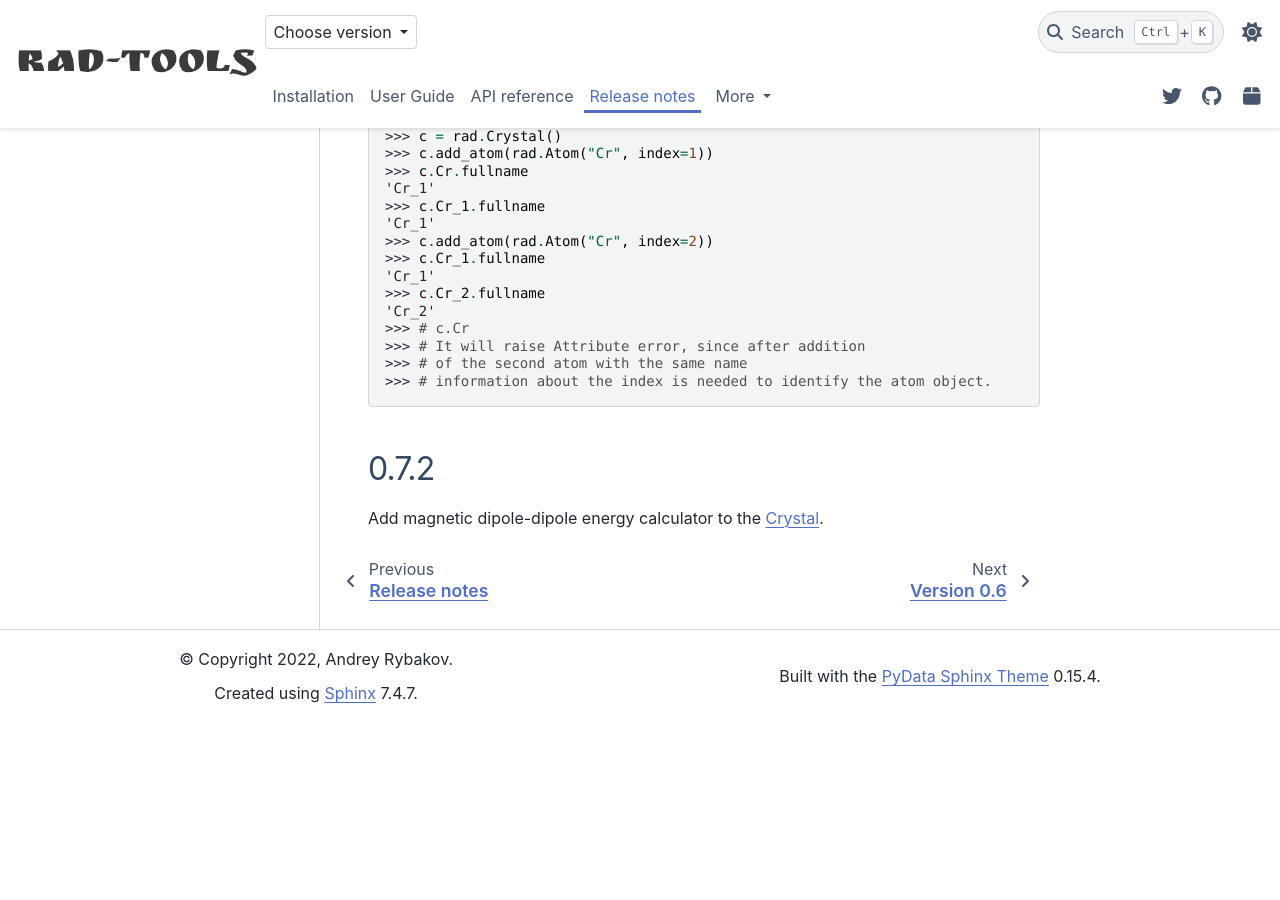
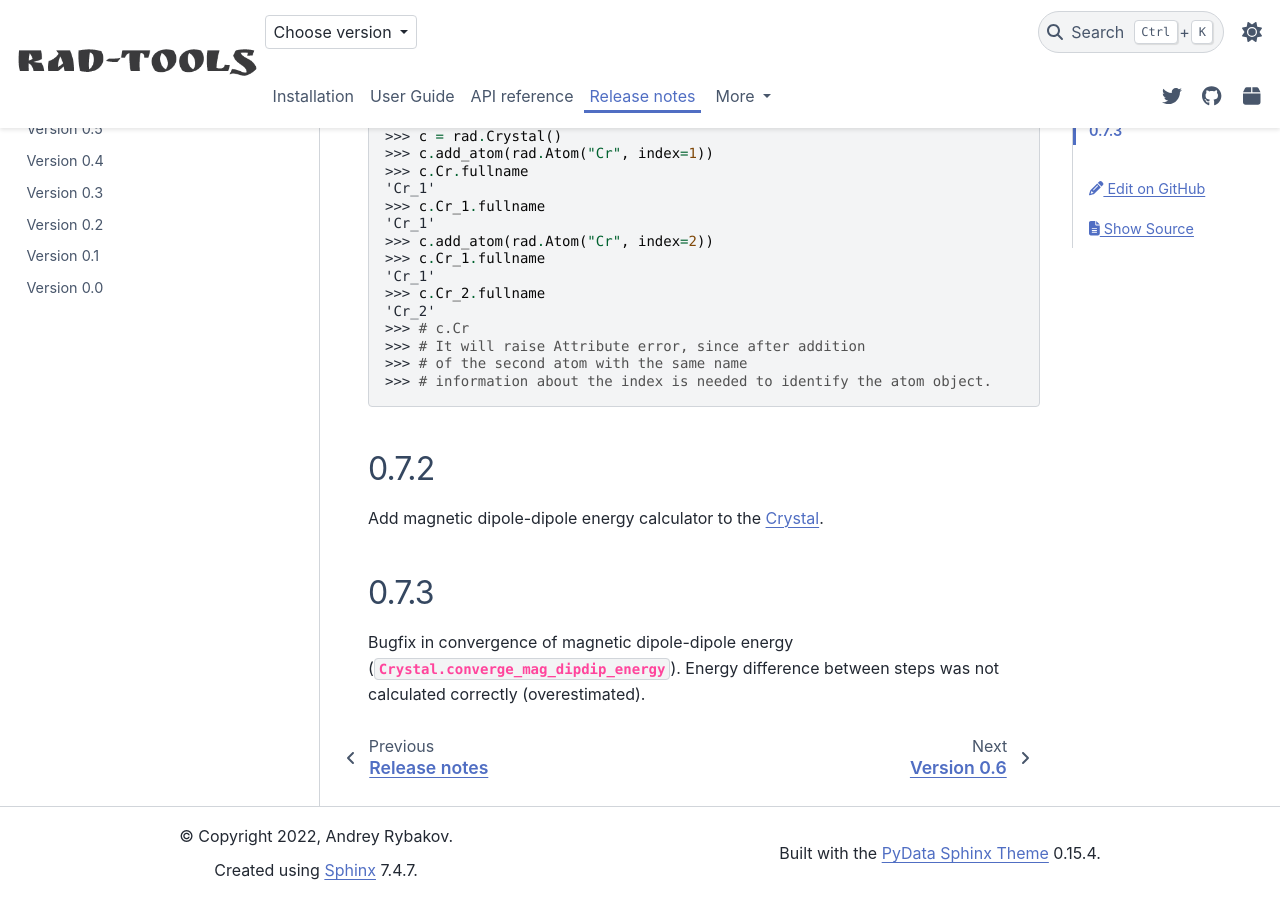
Before and after one commit to adrybakov/rad-tools, a Sphinx documentation site: the page built from docs/source/release-notes/0.7.rst, in a window 1280 px wide and 900 px high, scrolled down 1439 px. Built offline with Sphinx 7.4.7 and the PyData theme 0.15.4, drawn with Linux system fonts in a browser that asks for light colours; comment, search, counter and statistics services are not loaded; before the commit the page ends 2162 px from its top, so only the background shows below that.

Commit message:
Prepare for release

```diff
--- a/docs/source/release-notes/0.7.rst
+++ b/docs/source/release-notes/0.7.rst
@@ -85,3 +85,9 @@
 -----
 
 Add magnetic dipole-dipole energy calculator to the :ref:`crystal-api`.
+
+0.7.3
+-----
+
+Bugfix in convergence of magnetic dipole-dipole energy (:py:attr:`.Crystal.converge_mag_dipdip_energy`).
+Energy difference between steps was not calculated correctly (overestimated).
--- a/radtools/__init__.py
+++ b/radtools/__init__.py
@@ -5,7 +5,7 @@
 |version|
 """
 
-__version__ = "0.7.2"
+__version__ = "0.7.3"
 
 from . import crystal, dos, exchange, io, score
 from .crystal import *
```
